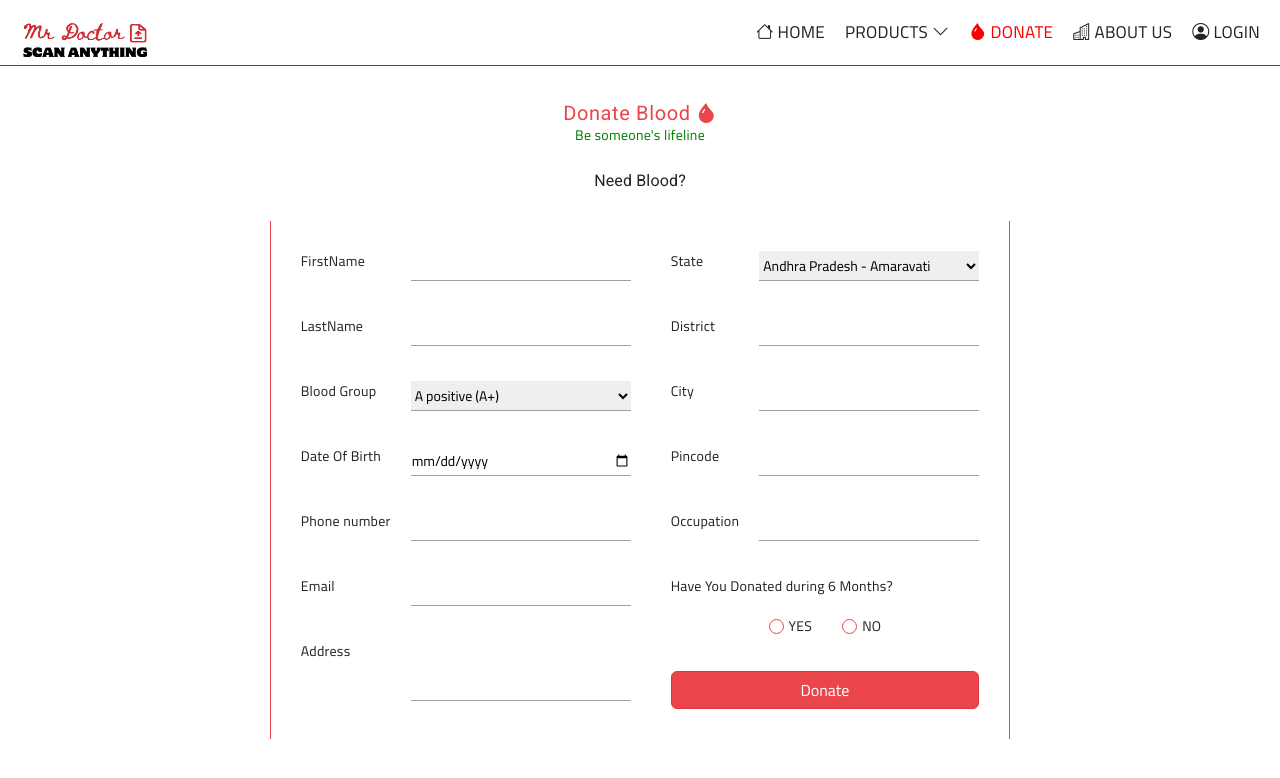
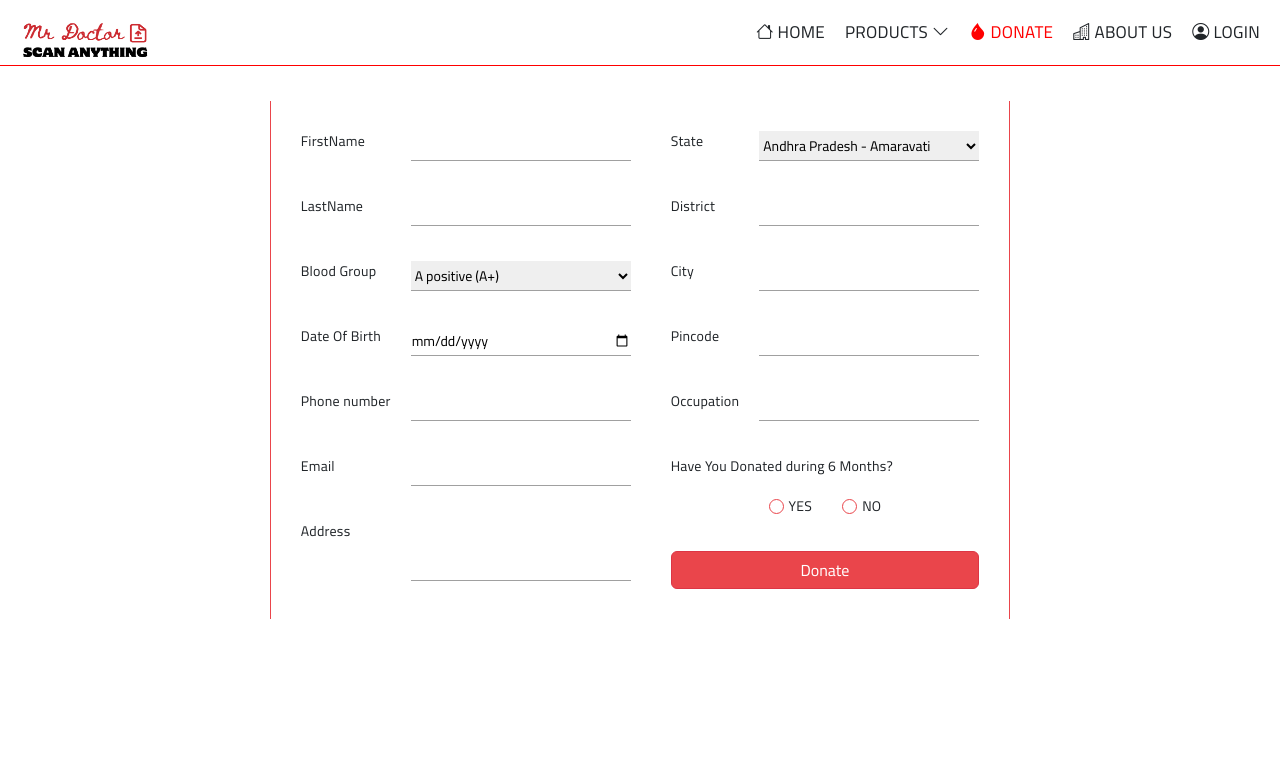
Before and after one commit to subbiahsura/POC-frontend, an Angular app: page /Donate in a window 1280 px wide. Shown: the top 778 px of the page. Built offline with nearby package versions, Linux system fonts and the light colour scheme.

Commit message:
donate heading commented

```diff
--- a/src/app/donate/donate.component.html
+++ b/src/app/donate/donate.component.html
@@ -1,9 +1,9 @@
 <div class="container-fluid">
-  <div class="heading">
+  <!-- <div class="heading">
     <h4>Donate Blood <i class="bi bi-droplet-fill"></i></h4>
     <p>Be someone's lifeline</p>
-  </div>
-  <h3><a>Need Blood?</a></h3>
+  </div> -->
+  <!-- <h3><a>Need Blood?</a></h3> -->
 <form class="donate-form">
   <div class="content">
       <div class="input-fields">
```
